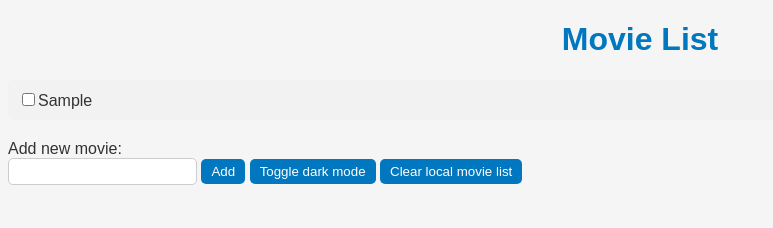
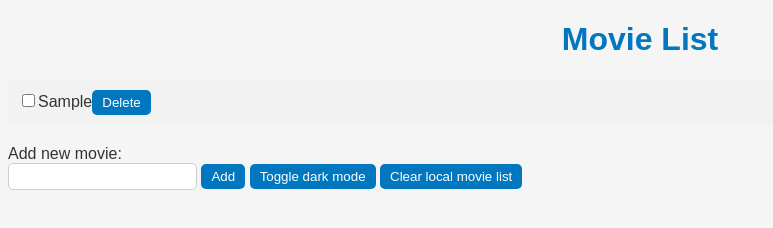
Before and after one commit to NinjaPandaz/movieList, a plain HTML site: page index.html in a window 1280 px wide. Both pictures are taken after typing "Sample" into the empty fields and a click on the button "Add". Shown: the whole page, without its empty margins (0-773 px from the left). Drawn offline with Linux system fonts and the light colour scheme; no server answers.

Commit message:
Update index.html

```diff
--- a/index.html
+++ b/index.html
@@ -118,17 +118,28 @@
               var li = document.createElement("li");
               var checkbox = document.createElement("input");
               checkbox.type = "checkbox";
-          checkbox.checked = false;
+              checkbox.checked = movie.watched;
               checkbox.onclick = function() {
                 movieList[index].watched = checkbox.checked;
                 li.classList.toggle("checked");
                 saveMovieList();
               };
+              var movieTitle = document.createElement("span");
+              movieTitle.innerText = movie.title;
+              var deleteButton = document.createElement("button");
+              deleteButton.innerText = "Delete";
+              deleteButton.onclick = function() {
+                movieList.splice(index, 1);
+                saveMovieList();
+                updateMovieList();
+              };
               li.appendChild(checkbox);
-          li.appendChild(document.createTextNode(movie.title));
+              li.appendChild(movieTitle);
+              li.appendChild(deleteButton);
               movieListElement.appendChild(li);
             });
           }
+
 
        function addMovie() {
           var newMovie = { title: document.getElementById("newMovie").value, watched: false };
```
Lines whose indentation alone changed are shown as unchanged.
